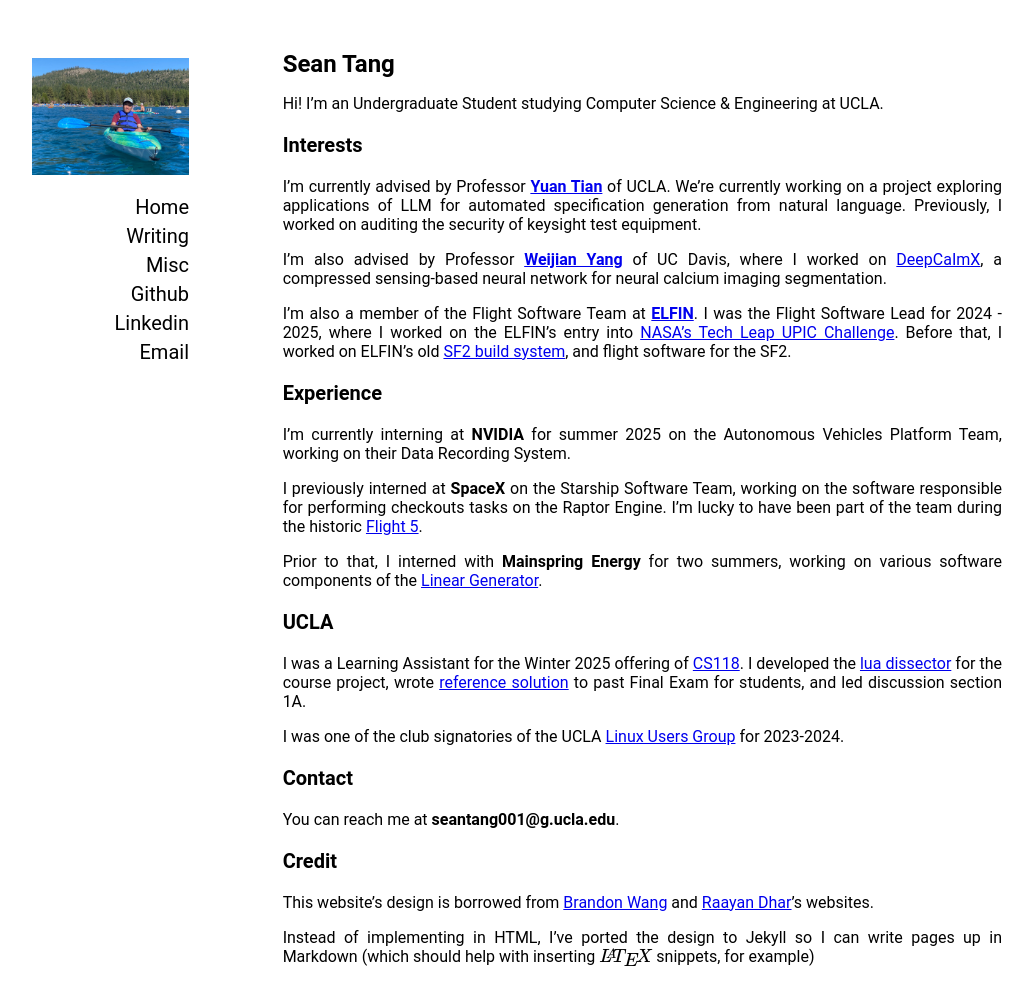
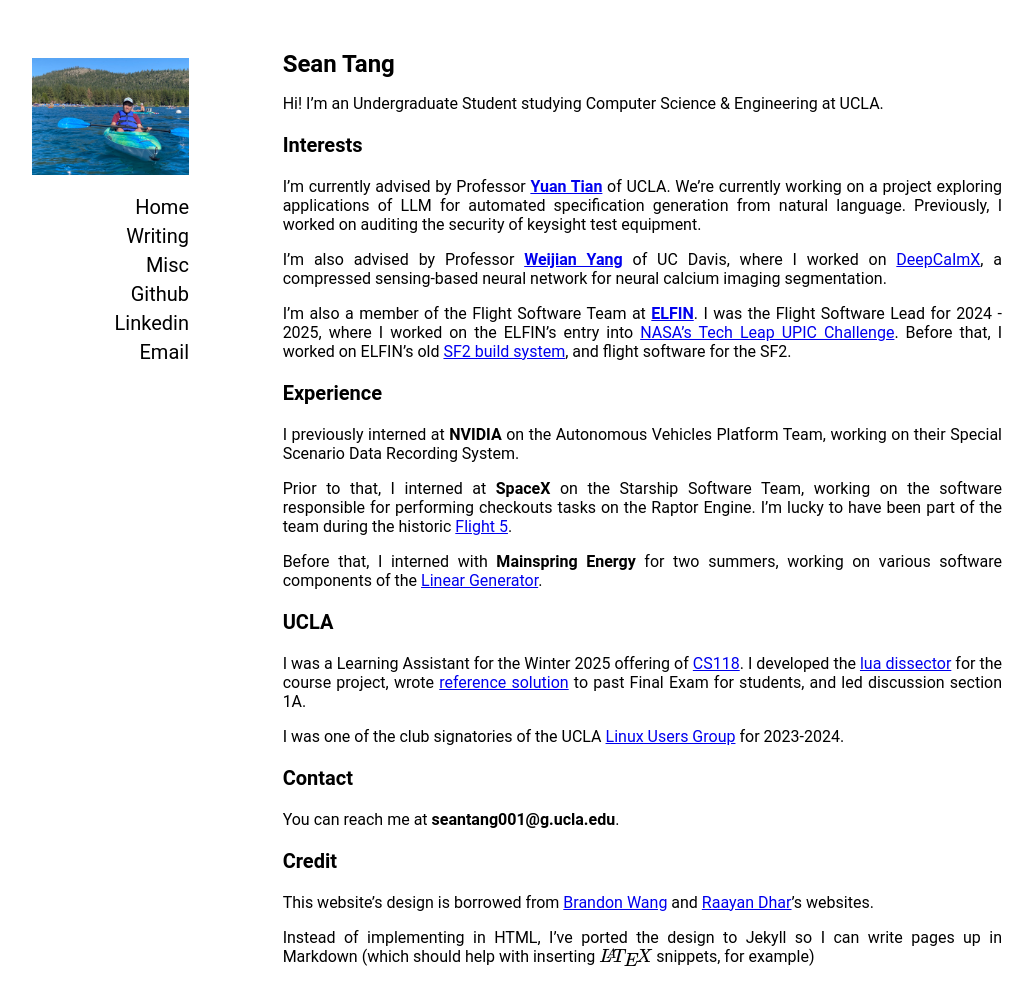
Before and after one commit to SeanTang001/seantang001.github.io, a Jekyll site: the page built from index.md, in a window 1280 px wide and 1029 px high. Shown: the top 1005 px of the window, without its empty margins (14-1047 px from the left). Built offline with Jekyll 4.4.1, drawn with Linux system fonts in a browser that asks for light colours; formulas are drawn with MathJax 3.

Commit message:
Updated index

```diff
--- a/index.md
+++ b/index.md
@@ -23,11 +23,11 @@ I'm also a member of the Flight Software Team at **[ELFIN](https://elfin.igpp.uc
 
 ### Experience
 
-I'm currently interning at **NVIDIA** for summer 2025 on the Autonomous Vehicles Platform Team, working on their Data Recording System.
+I previously interned at **NVIDIA** on the Autonomous Vehicles Platform Team, working on their Special Scenario Data Recording System.
 
-I previously interned at **SpaceX** on the Starship Software Team, working on the software responsible for performing checkouts tasks on the Raptor Engine. I'm lucky to have been part of the team during the historic [Flight 5](https://www.youtube.com/watch?v=hI9HQfCAw64).
+Prior to that, I interned at **SpaceX** on the Starship Software Team, working on the software responsible for performing checkouts tasks on the Raptor Engine. I'm lucky to have been part of the team during the historic [Flight 5](https://www.youtube.com/watch?v=hI9HQfCAw64).
 
-Prior to that, I interned with **Mainspring Energy** for two summers, working on various software components of the [Linear Generator](https://www.mainspringenergy.com/product/).
+Before that, I interned with **Mainspring Energy** for two summers, working on various software components of the [Linear Generator](https://www.mainspringenergy.com/product/).
 
 ### UCLA
 
```
